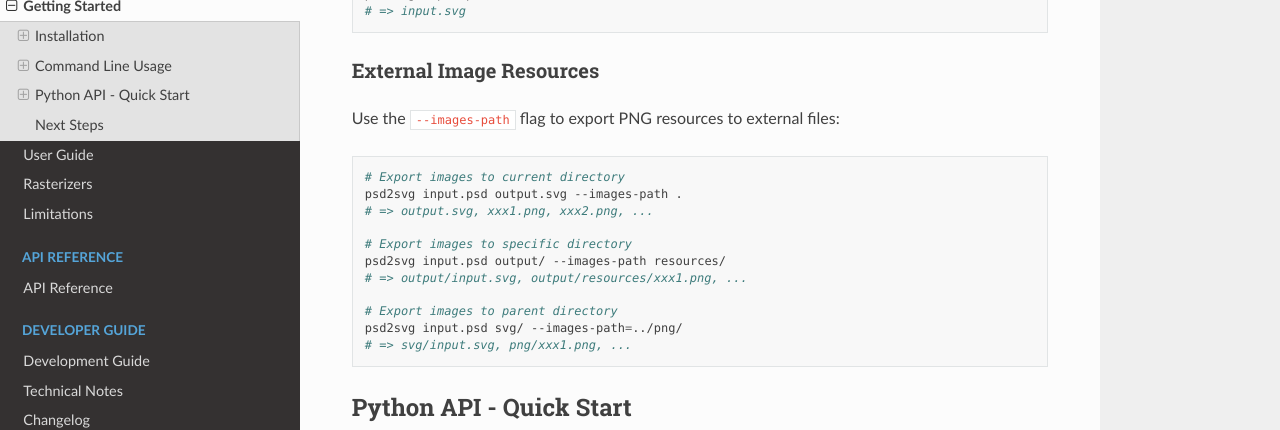
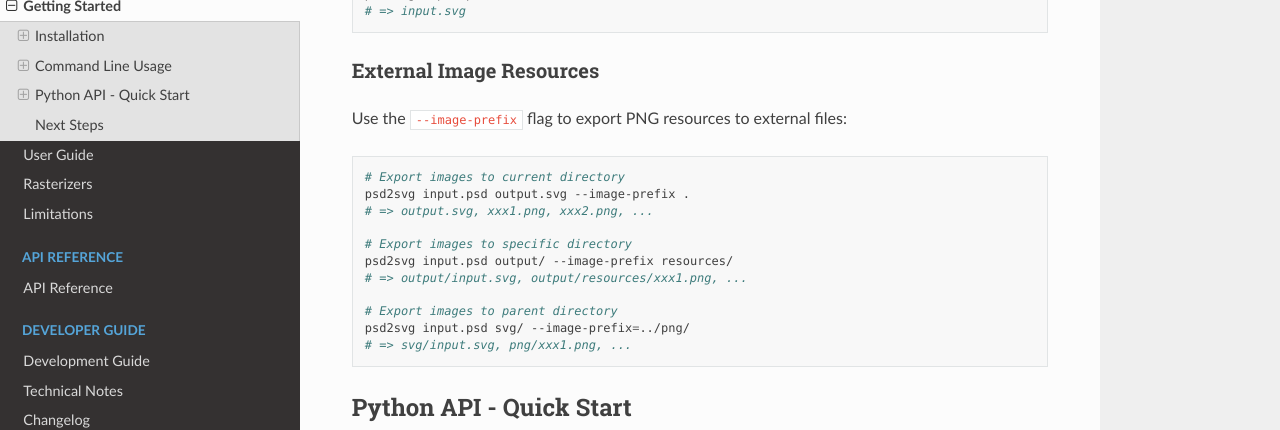
Before and after one commit to kyamagu/psd2svg, a Sphinx documentation site: the page built from docs/getting-started.rst, in a window 1280 px wide and 900 px high, scrolled down 883 px. Shown: the part 147-577 px from the top of the window. Built offline with Sphinx 7.4.7 and the Read the Docs theme 3.1.0, drawn with Linux system fonts in a browser that asks for light colours.

Commit message:
Align CLI option with convert() function parameter
Change CLI option from --images-path to --image-prefix to match the
image_prefix parameter in the convert() function. This provides
consistent naming across the CLI and Python API.

Changes:
- Update CLI argument from --images-path to --image-prefix
- Update help text to clarify it's a "path prefix"
- Update README.md examples
- Update docs/getting-started.rst examples

No deprecation notice since the package is in alpha status.

🤖 Generated with [Claude Code](https://claude.com/claude-code)

Co-Authored-By: Claude <noreply@anthropic.com>

```diff
--- a/docs/getting-started.rst
+++ b/docs/getting-started.rst
@@ -53,20 +53,20 @@ When the output path is a directory or omitted, the tool infers the output name
 External Image Resources
 ~~~~~~~~~~~~~~~~~~~~~~~~
 
-Use the ``--images-path`` flag to export PNG resources to external files:
+Use the ``--image-prefix`` flag to export PNG resources to external files:
 
 .. code-block:: bash
 
    # Export images to current directory
-   psd2svg input.psd output.svg --images-path .
+   psd2svg input.psd output.svg --image-prefix .
    # => output.svg, xxx1.png, xxx2.png, ...
 
    # Export images to specific directory
-   psd2svg input.psd output/ --images-path resources/
+   psd2svg input.psd output/ --image-prefix resources/
    # => output/input.svg, output/resources/xxx1.png, ...
 
    # Export images to parent directory
-   psd2svg input.psd svg/ --images-path=../png/
+   psd2svg input.psd svg/ --image-prefix=../png/
    # => svg/input.svg, png/xxx1.png, ...
 
 Python API - Quick Start
```
Also changed, not shown: README.md (+5 -5 lines), 1 other file.
